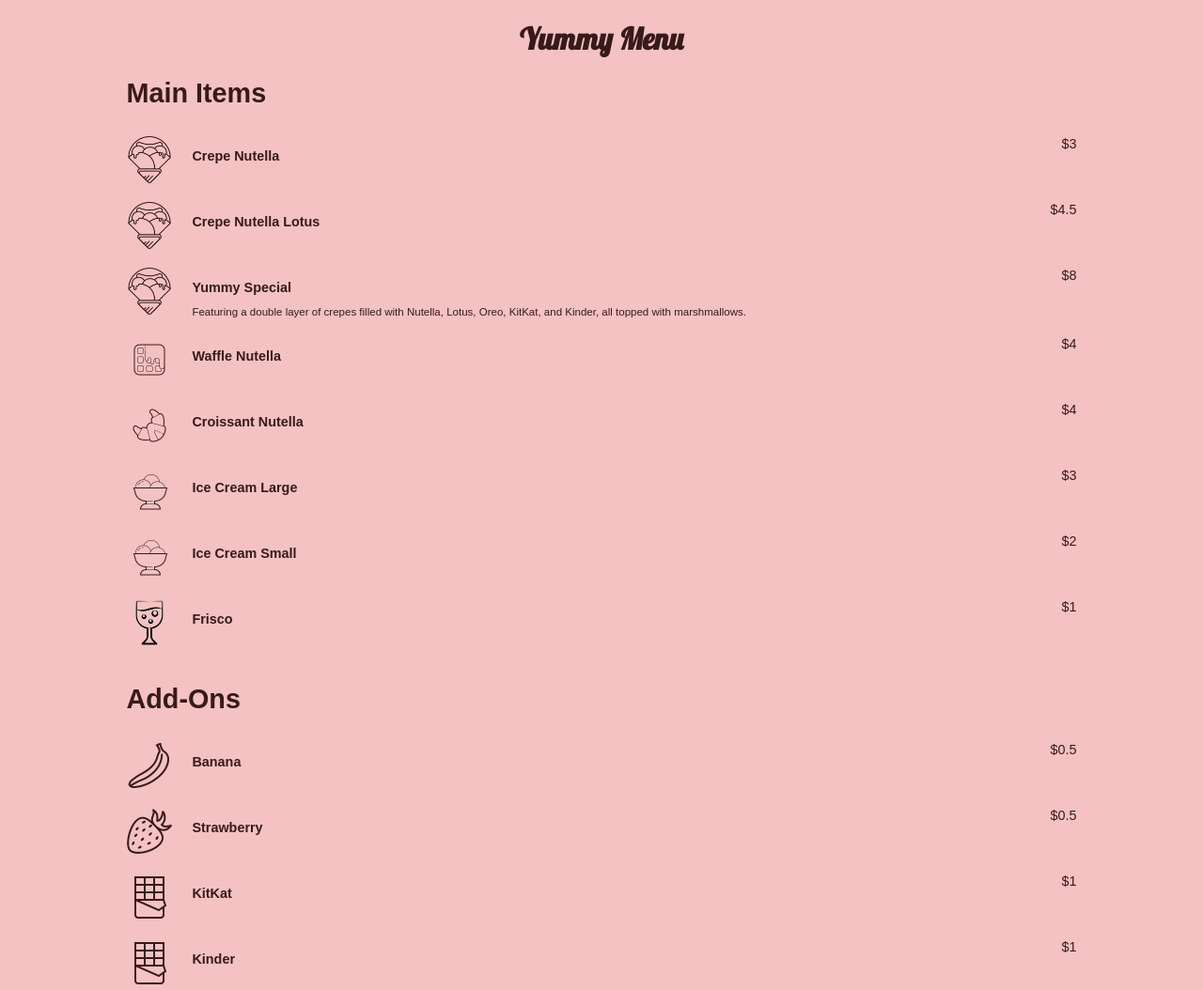
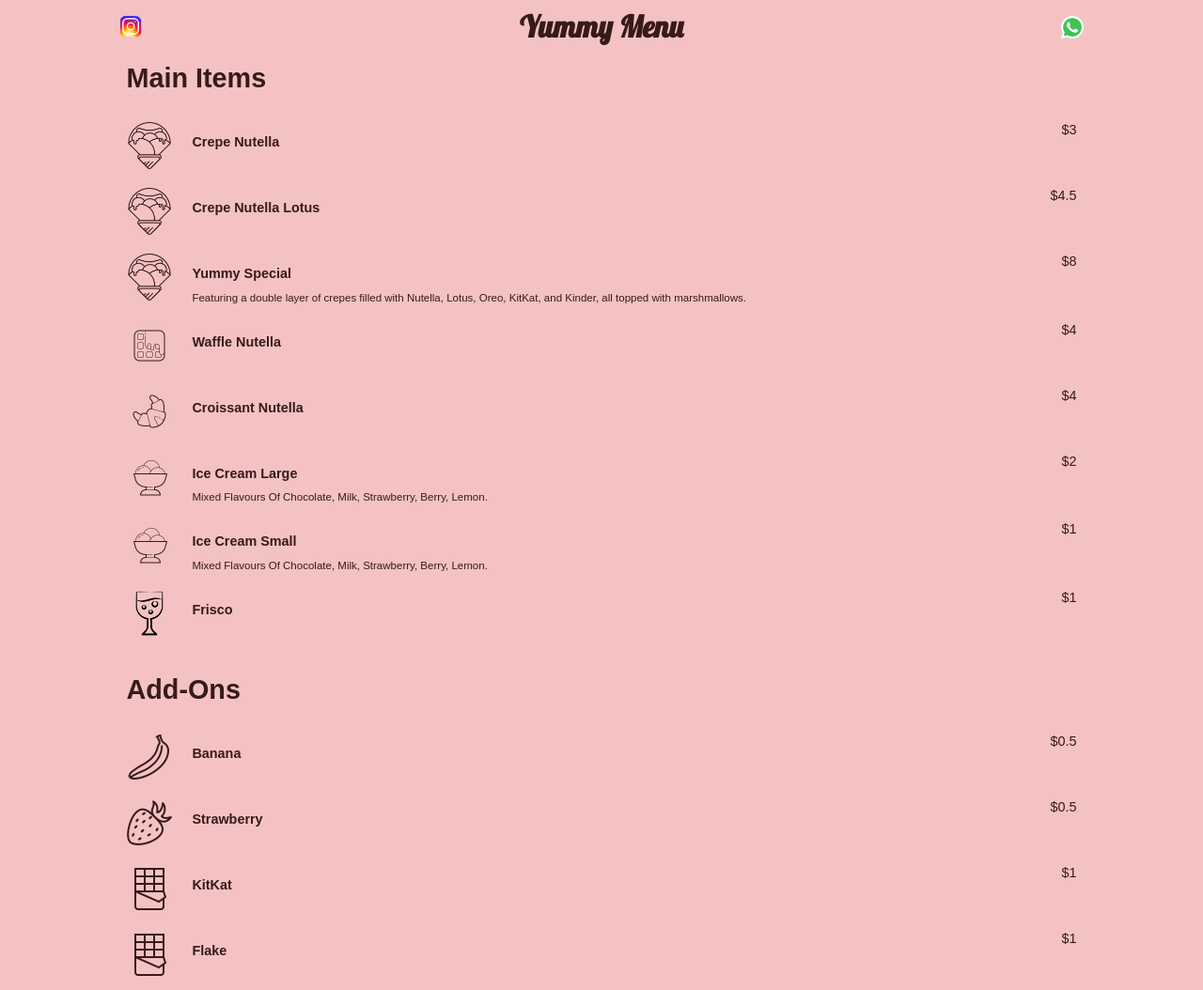
Before and after one commit to coutJP/Yummy, a plain HTML site: page index.html in a window 1280 px wide. Shown: the top 1054 px of the page at 94% size. Drawn offline with Linux system fonts and the light colour scheme.

Commit message:
add items

```diff
--- a/index.css
+++ b/index.css
@@ -6,6 +6,56 @@ body {
 #menu {
     width: 80%;
     margin: 0 auto;
+}
+
+header {
+    display: flex;
+    justify-content: center;
+    position: relative;
+}
+
+header h1 {
+    margin: 0;
+    color: rgb(56, 26, 26);
+    font-family: 'Lobster', cursive;
+}
+
+.social-icons_right {
+    position: absolute;
+    top: 0;
+    right:-20px ;
+}
+.social-icons_left {
+    position: absolute;
+    top: 0;
+    left:-10px ;
+}
+
+.social-icons_right a {
+    margin-right: 10px;
+}
+
+.social-icons_right img {
+    width: 30px;
+    height: 30px;
+    margin-top: 6px;
+}
+.social-icons_left a {
+    margin-right: 10px;
+}
+
+.social-icons_left img {
+    width: 30px;
+    height: 30px;
+    margin-top: 5px
+}
+.social-icons_right a {
+    margin-right: 10px;
+}
+
+.social-icons_right img {
+    width: 30px;
+    height: 30px;
 }
 
 #main-items, #add-ons {
@@ -18,7 +68,6 @@ body {
     display: flex;
     align-items: flex-start;
     justify-content: space-between;
-    /* border-bottom: 1px solid #ddd; */
     padding: 10px 0;
 }
 
--- a/index.html
+++ b/index.html
@@ -4,13 +4,25 @@
     <meta charset="UTF-8">
     <meta name="viewport" content="width=device-width, initial-scale=1.0">
     <link rel="stylesheet" href="https://fonts.googleapis.com/css2?family=Lobster&display=swap">
-
+    <link rel="icon" href="images/Favcrepe.png" type="image/x-icon">
+    <link rel="stylesheet" href="index.css">
     <title>Yummy Menu</title>
-    <link rel="stylesheet" href="index.css">
 </head>
 <body>
     <div id="menu">
         <header>
+            <div class="social-icons_right">
+                <a href="https://wa.me/0096171781647" target="_blank">
+                    <img src="images/whatsapp.png" alt="WhatsApp">
+                </a>
+
+            </div>
+            <div class="social-icons_left">
+
+                <a href="https://www.instagram.com/kiosk.yummy?utm_source=qr&igsh=MmQ0Nmg1ZDFna3F2" target="_blank">
+                    <img src="images/insta.png" alt="Instagram">
+                </a>
+            </div>
             <h1 style="text-align: center; justify-content: center ; color: rgb(56, 26, 26); font-family: 'Lobster', cursive;">Yummy Menu</h1>
         </header>
         <div id="main-items">
@@ -56,14 +68,16 @@
             },
             {
                 "name": "Ice Cream Large",
-                "price": "$3",
+                "price": "$2",
                 "icon": "images/icecream.png",
+                "description": "Mixed Flavours Of Chocolate, Milk, Strawberry, Berry, Lemon.",
                 "category": "Main Item"
             },
             {
                 "name": "Ice Cream Small",
-                "price": "$2",
+                "price": "$1",
                 "icon": "images/icecream.png",
+                "description": "Mixed Flavours Of Chocolate, Milk, Strawberry, Berry, Lemon.",
                 "category": "Main Item"
             },
             {
@@ -86,6 +100,12 @@
             },
             {
                 "name": "KitKat",
+                "price": "$1",
+                "icon": "images/chocolate.png",
+                "category": "Add-On"
+            },
+            {
+                "name": "Flake",
                 "price": "$1",
                 "icon": "images/chocolate.png",
                 "category": "Add-On"
@@ -164,11 +184,8 @@
             }
         });
     </script>
-     <footer style="text-align: center; margin-top: 20px; color: rgb(56, 26, 26);">
+    <footer style="text-align: center; margin-top: 20px; color: rgb(56, 26, 26);">
         <p>&copy; 2024 Yummy Menu. All rights reserved.</p>
-        <!-- <p>Follow us on:
-            <a href="https://www.instagram.com/yummymenu" target="_blank">Instagram</a>
-        </p> -->
     </footer>
 </body>
 </html>
```
Also changed, not shown: images/Favcrepe.png (added), images/insta.png (added), images/whatsapp.png (added).
